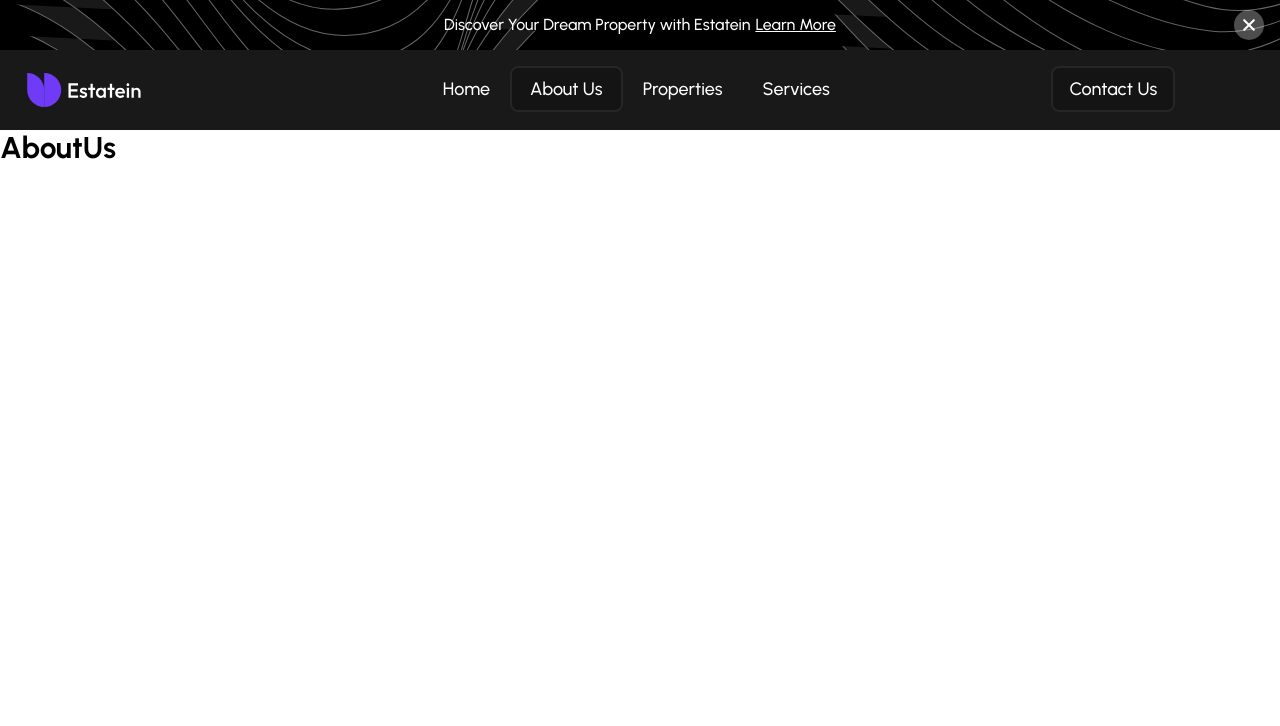
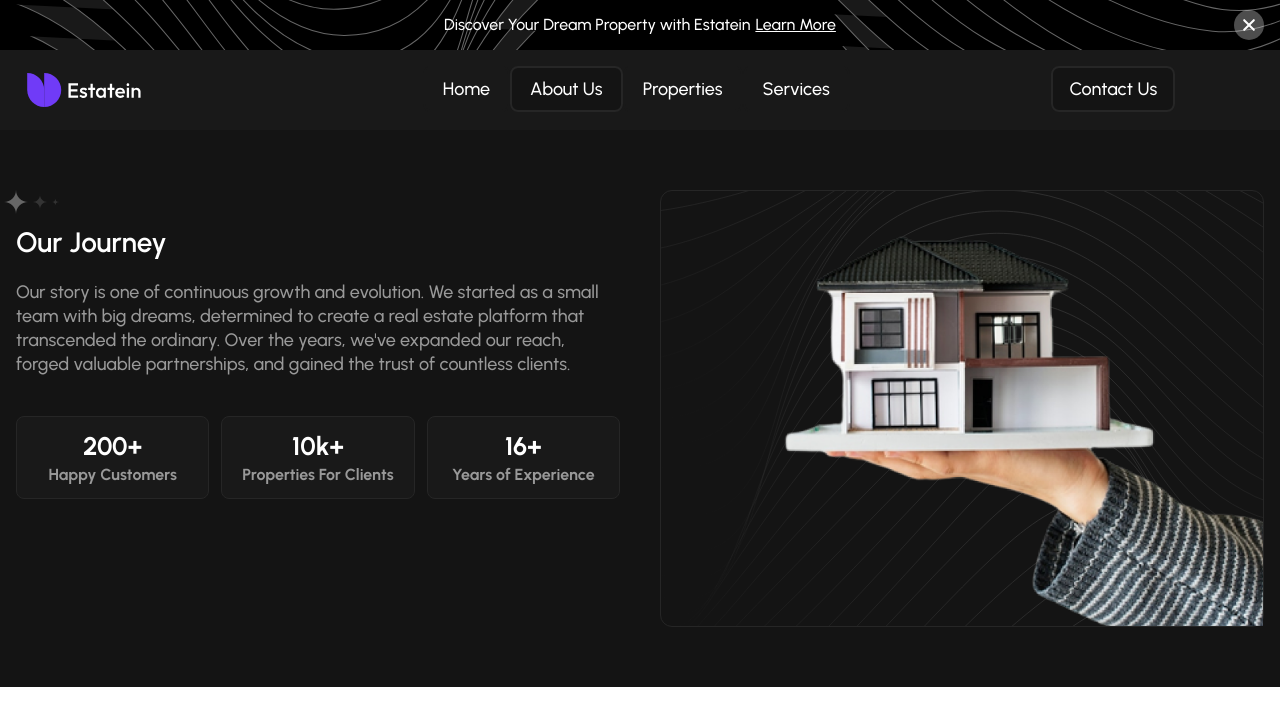
Before and after one commit to AbdallahKhattab11/EStatein-project, a React (Vite) app: page /about-us in a window 1280 px wide. Shown: the top 726 px of the page. Built offline with nearby package versions, Linux system fonts and the light colour scheme.

Commit message:
added our journey section & fix navbar issue

```diff
--- a/src/components/Navbar/Navbar.jsx
+++ b/src/components/Navbar/Navbar.jsx
@@ -11,12 +11,15 @@ const Navbar = () => {
   const pages = ["Home", "About Us", "Properties", "Services"];
 
   const handleMenuClick = () => {
-    setIsMenuOpen(!isMenuOpen);
+    if (window.innerWidth < 768) {
+      setIsMenuOpen(!isMenuOpen)
+    }
   };
+
   return (
     <nav className="bg-gray19 h-[68px] md:h-[80px] relative">
       <div className="container grid grid-cols-2 md:grid-cols-4 items-center px-4 md:px-1 h-full ">
-        <div className="logo justify-self-start">
+        <div className="logo justify-self-start md:justify-self-center lg:justify-self-start">
           <img
             src={MobileLogo}
             alt="Logo"
@@ -43,7 +46,7 @@ const Navbar = () => {
               {pages.map((page, index) => (
                 <li key={index} className="inline-block">
                   <NavLink
-                  onClick={handleMenuClick}
+                    onClick={handleMenuClick}
                     to={`/${page.toLowerCase().split(" ").join("-")}`}
                     className={({ isActive }) =>
                       `${
--- /dev/null
+++ b/src/components/OurJourney/OurJourney.jsx
@@ -0,0 +1,39 @@
+import Titles from "../Titles/Titles";
+
+import OurJourneyImg from "/src/assets/images/our-journey.png"
+import bgAbstractForImg from '/src/assets/svg/Abstract-Design-discover-your-dream.svg'
+
+const OurJourney = () => {
+  const h = "Our Journey";
+  const p =
+    "Our story is one of continuous growth and evolution. We started as a small team with big dreams, determined to create a real estate platform that transcended the ordinary. Over the years, we've expanded our reach, forged valuable partnerships, and gained the trust of countless clients.";
+
+  return (
+    <div className="bg-gray8 py-10 md:py-15">
+      <div className="container px-4 flex flex-col-reverse gap-8 md:gap-10 md:flex-row">
+        <div className="left md:w-1/2 flex flex-col gap-10">
+          <Titles h={h} p={p}/>
+          <div className="boxes grid grid-cols-2 gap-3 text-center mb-10 md:mb-0 md:grid-cols-3">
+            <div className="box bg-gray19 border-1 border-gray15 rounded-lg px-5 py-3.5 ">
+              <h2 className="text-[clamp(24px,2vw,30px)] font-bold text-white mb-1">200+</h2>
+              <p className="text-[clamp(14px,2vw,16px)] text-gray60">Happy Customers</p>
+            </div>
+            <div className="box bg-gray19 border-1 border-gray15 rounded-lg px-5 py-3.5">
+              <h2 className="text-[clamp(24px,2vw,30px)] font-bold text-white mb-1">10k+</h2>
+              <p className="text-[clamp(14px,2vw,16px)] text-gray60">Properties For Clients</p>
+            </div>
+            <div className="box bg-gray19 border-1 border-gray15 rounded-lg px-5 py-3.5 col-span-2 md:col-span-1">
+              <h2 className="text-[clamp(24px,2vw,30px)] font-bold text-white mb-1">16+</h2>
+              <p className="text-[clamp(14px,2vw,16px)] text-gray60">Years of Experience</p>
+            </div>
+          </div>
+        </div>
+        <div className="right md:w-1/2 border-1 border-gray15 rounded-xl" style={{backgroundImage: `url(${bgAbstractForImg})`, backgroundSize: 'cover', backgroundPosition: 'center'}}>
+          <img src={OurJourneyImg} alt="Our Journey" className="w-full h-full" />
+        </div>
+      </div>
+    </div>
+  );
+};
+
+export default OurJourney;
--- /dev/null
+++ b/src/components/Titles/Titles.jsx
@@ -0,0 +1,18 @@
+import stars from "/src/assets/svg/Featured-Properties-stars.svg";
+
+
+const Titles = ({h,p}) => {
+  return (
+    <div className="">
+      <img src={stars} alt="Stars" className="mb-3 -ml-3" />
+      <h1 className="text-white text-[clamp(28px,2vw,48px)] font-semibold mb-5">
+        {h}
+      </h1>
+      <p className="text-gray60 font-medium text-[clamp(14px,2vw,18px)] leading-6">
+        {p}
+      </p>
+    </div>
+  )
+}
+
+export default Titles
--- a/src/pages/AboutUs/AboutUs.jsx
+++ b/src/pages/AboutUs/AboutUs.jsx
@@ -1,8 +1,11 @@
+import OurJourney from "../../components/OurJourney/OurJourney"
 
 
 const AboutUs = () => {
   return (
-    <div>AboutUs</div>
+    <section className="About-us">
+      <OurJourney />
+    </section>
   )
 }
 
```
Also changed, not shown: src/assets/images/our-journey.png (added).
